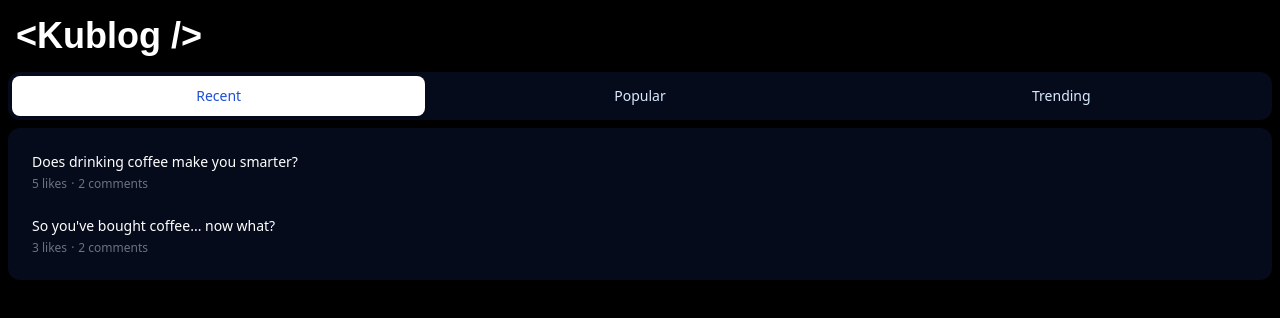
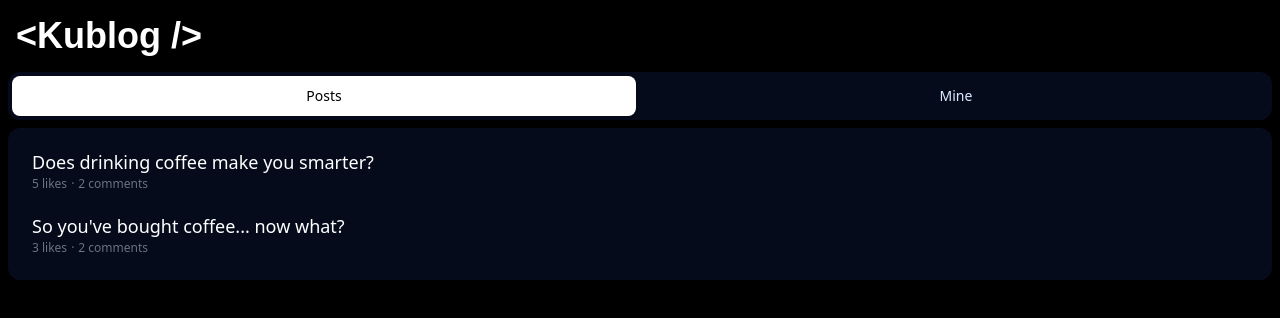
Before and after one commit to DonSeverin/software_containerization, a React (Create React App) app in the folder blogging/blogger_app/templates/blog-react/: page / in a window 1280 px wide. Shown: the top 318 px of the page. Built offline with nearby package versions, Linux system fonts and the light colour scheme.

Commit message:
Refactor Feed component and update post structure

```diff
--- a/blogging/blogger_app/templates/blog-react/src/components/Feed.js
+++ b/blogging/blogger_app/templates/blog-react/src/components/Feed.js
@@ -8,119 +8,39 @@ function classNames(...classes) {
 
 export default function Feed() {
     let [categories] = useState({
-        Recent: [
+        Posts: [
             {
                 id: 1,
                 title: 'Does drinking coffee make you smarter?',
-                date: '5h ago',
+                content: 'Containerization, also referred as container stuffing or container loading, is the process of unitization of cargoes in exports. Containerization is the predominant form of unitization of export cargoes, as opposed to other systems such as the barge system or palletization. The containers have standardized dimensions.',
                 commentCount: 5,
                 shareCount: 2,
             },
             {
                 id: 2,
                 title: "So you've bought coffee... now what?",
-                date: '2h ago',
+                content: 'Containerization, also referred as container stuffing or container loading, is the process of unitization of cargoes in exports. Containerization is the predominant form of unitization of export cargoes, as opposed to other systems such as the barge system or palletization. The containers have standardized dimensions.',
                 commentCount: 3,
                 shareCount: 2,
             },
         ],
-        Popular: [
+        Mine: [
             {
                 id: 1,
-                title: 'Is tech making coffee better or worse?',
-                date: 'Jan 7',
-                commentCount: 29,
-                shareCount: 16,
-            },
-            {
-                id: 2,
-                title: 'The most innovative things happening in coffee',
-                date: 'Mar 19',
-                commentCount: 24,
-                shareCount: 12,
-            },
-        ],
-        Trending: [
-            {
-                id: 1,
-                title: 'Ask Me Anything: 10 answers to your questions about coffee',
-                date: '2d ago',
-                commentCount: 9,
-                shareCount: 5,
-            },
-            {
-                id: 2,
-                title: "The worst advice we've ever heard about coffee",
-                date: '4d ago',
-                commentCount: 1,
+                title: 'Does drinking coffee make you smarter?',
+                content: 'Containerization, also referred as container stuffing or container loading, is the process of unitization of cargoes in exports. Containerization is the predominant form of unitization of export cargoes, as opposed to other systems such as the barge system or palletization. The containers have standardized dimensions.',
+                commentCount: 5,
                 shareCount: 2,
-            },
-            {
-                id: 3,
-                title: "The worst advice we've ever heard about coffee",
-                date: '4d ago',
-                commentCount: 1,
-                shareCount: 2,
-            },
-            {
-                id: 4,
-                title: "The worst advice we've ever heard about coffee",
-                date: '4d ago',
-                commentCount: 1,
-                shareCount: 2,
-            },
-            {
-                id: 5,
-                title: "The worst advice we've ever heard about coffee",
-                date: '4d ago',
-                commentCount: 1,
-                shareCount: 2,
-            },
-            {
-                id: 6,
-                title: "The worst advice we've ever heard about coffee",
-                date: '4d ago',
-                commentCount: 1,
-                shareCount: 2,
-            },
-            {
-                id: 7,
-                title: "The worst advice we've ever heard about coffee",
-                date: '4d ago',
-                commentCount: 1,
-                shareCount: 2,
-            },
-            {
-                id: 8,
-                title: "The worst advice we've ever heard about coffee",
-                date: '4d ago',
-                commentCount: 1,
-                shareCount: 2,
-            },
-            {
-                id: 9,
-                title: "The worst advice we've ever heard about coffee",
-                date: '4d ago',
-                commentCount: 1,
-                shareCount: 2,
-            },
-            {
-                id: 10,
-                title: "The worst advice we've ever heard about coffee",
-                date: '4d ago',
-                commentCount: 1,
-                shareCount: 2,
-            },
-            {
-                id: 11,
-                title: "The worst advice we've ever heard about coffee",
-                date: '4d ago',
-                commentCount: 1,
-                shareCount: 2,
-            },
+            }
+        ]
+    });
 
-        ],
-    });
+
+    const [selectedPost, setSelectedPost] = useState(null);
+
+    const handlePostClick = (post) => {
+        setSelectedPost(post);
+    }
 
     return (
         <div className="w-full h-full bg-black px-2 ">
@@ -134,7 +54,7 @@ export default function Feed() {
                                     'w-full rounded-lg py-2.5 text-sm font-medium leading-5',
                                     'ring-white/60 ring-offset-2 focus:outline-none focus:ring-2',
                                     selected
-                                        ? 'bg-white text-blue-700 shadow'
+                                        ? 'bg-white test-black shadow'
                                         : 'text-blue-100 hover:bg-white/[0.12] hover:text-white'
                                 )
                             }
@@ -156,13 +76,18 @@ export default function Feed() {
                                 {posts.map((post) => (
                                     <li
                                         key={post.id}
-                                        className="relative text rounded-md p-3 text-white hover:bg-gray-100 hover:text-black"
+                                        className = {`relative text rounded-md p-3 text-white hover:bg-gray-100 hover:text-black`}
+                                        onClick={() => handlePostClick(post)}
                                     >
-                                        <h3 className="text-sm font-medium leading-5">
+                                        <h3 className="text-lg font-medium leading-5">
                                             {post.title}
                                         </h3>
-
-                                        <ul className="mt-1 flex space-x-1 text-xs font-normal leading-4 text-gray-500">
+                                        {selectedPost === post && (
+                                            <p className="mt-2 text-lg font-normal leading-4">
+                                            PostedTime: {post.content}
+                                          </p>
+                                        )}
+                                        <ul className="mt-1 flex space-x-1 text-xs font-normal leading-4 text-gray-500 ">
                                             <li>{post.commentCount} likes</li>
                                             <li>&middot;</li>
                                             <li>{post.shareCount} comments</li>
```
